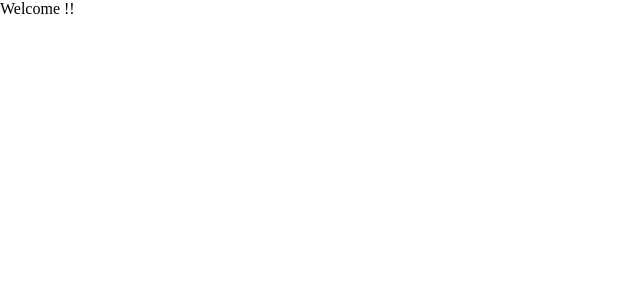
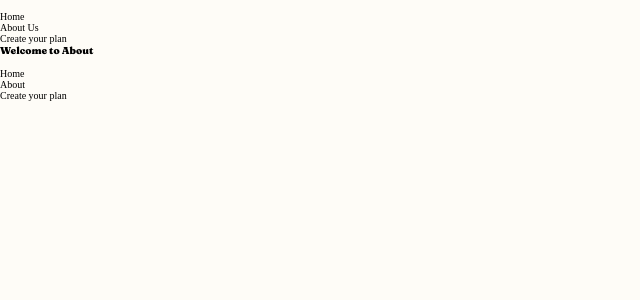
Before and after one commit to Alexandre-st/CoffeeRoasters, a React (Create React App) app: page /about in a window 1280 px wide. Shown: the top 300 px of the page, without its empty margins (0-640 px from the left). Built offline with nearby package versions, Linux system fonts and the light colour scheme.

Commit message:
Add a little structure

```diff
--- a/src/App.js
+++ b/src/App.js
@@ -1,9 +1,23 @@
 import React from 'react';
+import { BrowserRouter as Router, Switch, Route } from 'react-router-dom';
+import Header from './layouts/Header';
+import Home from './pages/Home';
+import Plan from './pages/Plan';
+import About from './pages/About';
+import Footer from './layouts/Footer';
 import './styles/index.scss';
 
 const App = () => {
   return (
-    <h1>Welcome !!</h1>
+    <Router>
+      <Header />
+      <Switch>
+        <Route exact path="/" component={Home} />
+        <Route exact path="/about" component={About} />
+        <Route exact path="/plan" component={Plan} />
+      </Switch>
+      <Footer />
+    </Router>
    );
 }
 
--- /dev/null
+++ b/src/layouts/Footer.js
@@ -0,0 +1,19 @@
+
+const Footer = () => {
+  return (
+    <section className="footer">
+      <div className="footer-container">
+        <img src="" alt="" />
+        <nav>
+          <ul>
+            <li>Home</li>
+            <li>About</li>
+            <li>Create your plan</li>
+          </ul>
+        </nav>
+      </div>
+    </section>
+  );
+}
+
+export default Footer;
--- /dev/null
+++ b/src/layouts/Header.js
@@ -0,0 +1,19 @@
+
+const Header = () => {
+  return (
+    <section className="header">
+      <div className="header-container">
+        <img src="" alt="" />
+        <nav>
+          <ul>
+            <li>Home</li>
+            <li>About Us</li>
+            <li>Create your plan</li>
+          </ul>
+        </nav>
+      </div>
+    </section>
+  );
+}
+
+export default Header;
--- /dev/null
+++ b/src/pages/About.js
@@ -0,0 +1,8 @@
+
+const About = () => {
+  return (
+    <h1>Welcome to About</h1>
+  );
+}
+
+export default About;
--- /dev/null
+++ b/src/pages/Home.js
@@ -0,0 +1,8 @@
+
+const Home = () => {
+  return (
+    <h1>Welcome Home</h1>
+  );
+}
+
+export default Home;
--- /dev/null
+++ b/src/pages/Plan.js
@@ -0,0 +1,8 @@
+
+const Plan = () => {
+  return (
+    <h1>Welcome in Plan</h1>
+  );
+}
+
+export default Plan;
--- a/src/styles/abstract/_colors.scss
+++ b/src/styles/abstract/_colors.scss
@@ -0,0 +1,10 @@
+// Primary Color
+$dark-cyan: #0e8784;
+$dark-grey: #333d4b;
+$pale-orange: #fdd6ba;
+$light-cream: #fefcf7;
+$grey: #83888f;
+
+// Secondary Color
+$light-cyan: #66d2cf;
+$dark-cream: #e2dedb;
--- a/src/styles/base/_base.scss
+++ b/src/styles/base/_base.scss
@@ -1 +1,27 @@
 @use "../variables/mixins" as *;
+@use "../abstract/colors" as *;
+
+// Fruances && Barlow Fonts
+@import url("https://fonts.googleapis.com/css2?family=Barlow:wght@400;700&family=Fraunces:wght@900&display=swap");
+// font-family: 'Barlow', sans-serif;
+
+:root {
+  font-size: 10px;
+  background-color: $light-cream;
+}
+
+h1,
+h2,
+h3,
+h4,
+button {
+  font-family: "Fraunces", serif;
+}
+
+button {
+  font-size: 1.8rem;
+  background-color: $dark-cyan;
+  color: $light-cream;
+  text-align: center;
+  border-radius: 6px;
+}
```
Also changed, not shown: src/layouts/Main.js (added), 1 other file (tests, documents, lock files or other folders).
